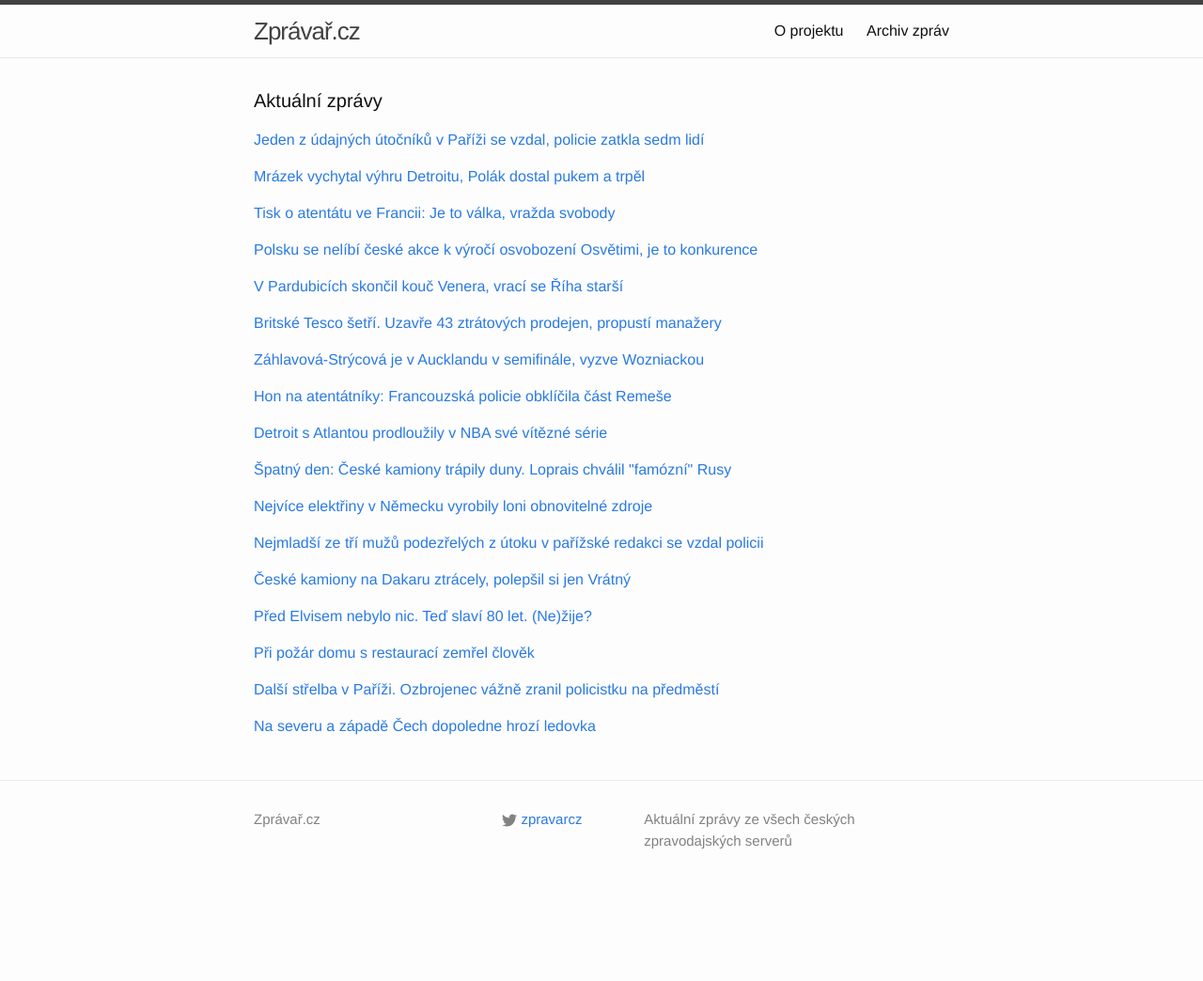
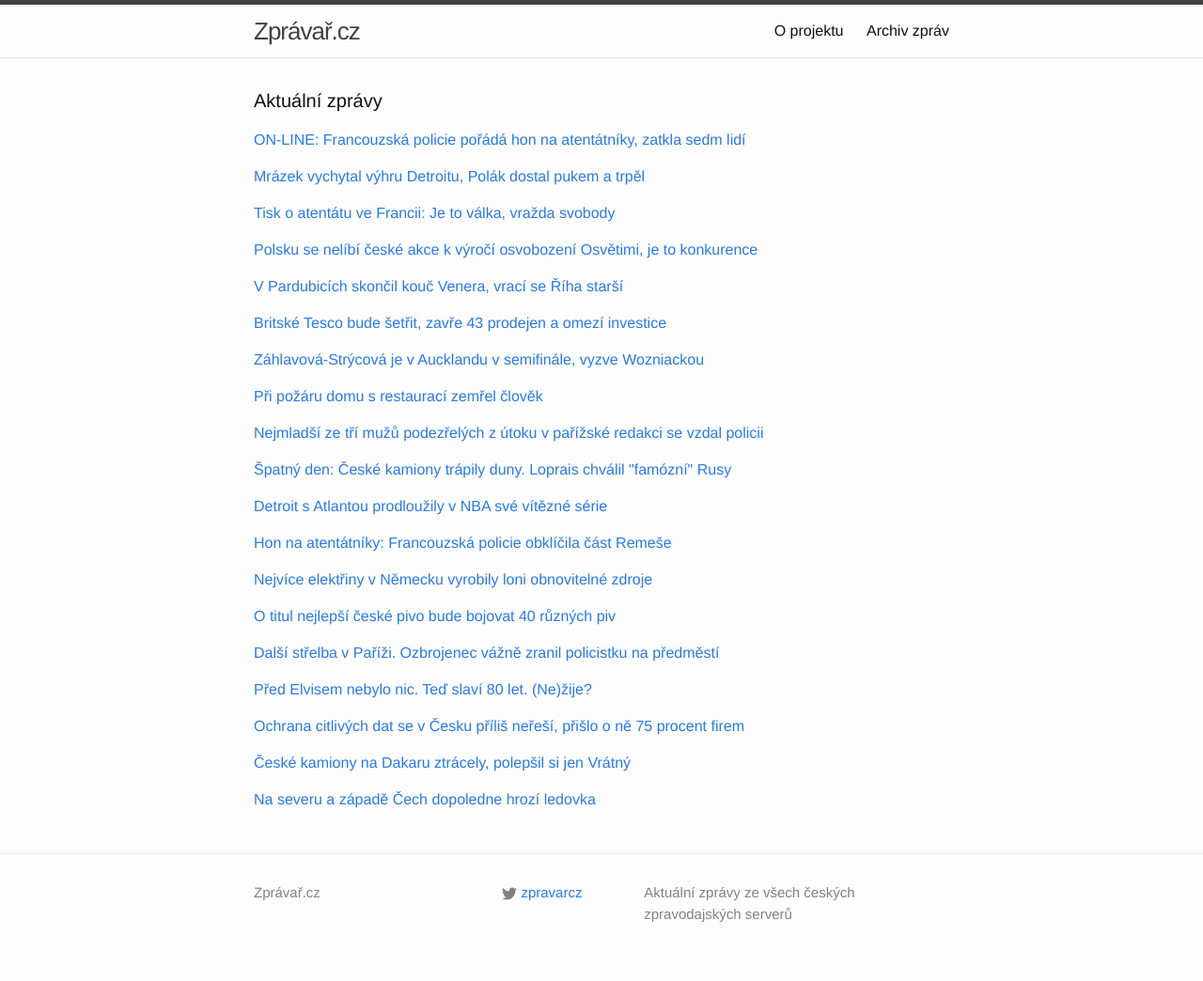
Before and after one commit to adliska/zpravar, a Jekyll site: the page built from index.html, in a window 1280 px wide. Shown: the whole page at 94% size. Built offline with Jekyll 4.4.1, drawn with Linux system fonts in a browser that asks for light colours; before the commit the page ends 966 px from its top, so only the background shows below that; some of the changed lines change nothing that is shown.

Commit message:
zpravar news update

```diff
--- a/index.html
+++ b/index.html
@@ -5,9 +5,10 @@ layout: default
 <div class="home">
     <h1 class="page-heading">Aktuální zprávy</h1>
 
-<p><a href="javascript:;" onclick="toggle_visibility('zpravy0')">Jeden z údajných útočníků v Paříži se vzdal, policie zatkla sedm lidí</a></p>
+<p><a href="javascript:;" onclick="toggle_visibility('zpravy0')">ON-LINE: Francouzská policie pořádá hon na atentátníky, zatkla sedm lidí</a></p>
 <div id="zpravy0" style="display:none">
 <ul>
+<li><a href=http://zahranicni.ihned.cz/c1-63350570-on-line-francouzska-policie-porada-hon-na-atentatniky-zatkla-sedm-lidi>ON-LINE: Francouzská policie pořádá hon na atentátníky, zatkla sedm lidí - zahranicni.ihned.cz</a></li>
 <li><a href=http://zpravy.e15.cz/zahranicni/udalosti/jeden-z-udajnych-utocniku-v-parizi-se-vzdal-policie-zatkla-sedm-lidi-1150770>Jeden z údajných útočníků v Paříži se vzdal, policie zatkla sedm lidí - zpravy.e15.cz</a></li>
 <li><a href=http://www.tyden.cz/rubriky/zahranici/evropa/dalsi-teror-v-parizi-po-policistech-strileli-ze-samopalu_329404.html>Další teror v Paříži? Po policistech stříleli ze samopalů - www.tyden.cz</a></li>
 <li><a href=http://zahranicni.ihned.cz/c1-63350570-on-line-francouzska-policie-porada-hon-na-atentatniky-dva-stale-unikaji>ON-LINE: Francouzská policie pořádá hon na atentátníky, dva stále unikají - zahranicni.ihned.cz</a></li>
@@ -67,9 +68,10 @@ layout: default
 <li><a href=http://hokej.idnes.cz/hokej-pardubice-treneri-venera-riha-d67-/hokej.aspx?c=A150108_091708_hokej_rou>Kouč Venera v Pardubicích skončil, tým povede Miloš Říha se synem - hokej.idnes.cz</a></li>
 <li><a href=http://www.tyden.cz/rubriky/sport/hokej/extraliga/trener-venera-v-pardubicich-skoncil-nahradil-ho-riha_329415.html>Trenér Venera v Pardubicích skončil, nahradí ho Říha - www.tyden.cz</a></li>
 </ul>
-</div><p><a href="javascript:;" onclick="toggle_visibility('zpravy5')">Britské Tesco šetří. Uzavře 43 ztrátových prodejen, propustí manažery</a></p>
+</div><p><a href="javascript:;" onclick="toggle_visibility('zpravy5')">Britské Tesco bude šetřit, zavře 43 prodejen a omezí investice</a></p>
 <div id="zpravy5" style="display:none">
 <ul>
+<li><a href=http://www.denik.cz/ekonomika/britske-tesco-bude-setrit-zavre-43-prodejen-a-omezi-investice-20150108.html>Britské Tesco bude šetřit, zavře 43 prodejen a omezí investice - www.denik.cz</a></li>
 <li><a href=http://ekonomika.idnes.cz/britske-tesco-uzavre-desitky-prodejen-dhx-/eko-zahranicni.aspx?c=A150108_093646_eko-zahranicni_fih>Britské Tesco šetří. Uzavře 43 ztrátových prodejen, propustí manažery - ekonomika.idnes.cz</a></li>
 <li><a href=http://zpravy.aktualne.cz/ekonomika/tesco-zavre-v-britanii-pres-40-obchodu-usetri-miliardy/r~0f12b0fe971111e4b6d20025900fea04/>Tesco zavře v Británii přes 40 obchodů, ušetří miliardy - zpravy.aktualne.cz</a></li>
 <li><a href=http://byznys.ihned.cz/c1-63351170-tesco-zavadi-usporna-opatreni-v-britanii-zavre-43-ztratovych-prodejen>Tesco zavádí úsporná opatření, v Británii zavře 43 ztrátových prodejen - byznys.ihned.cz</a></li>
@@ -85,21 +87,22 @@ layout: default
 <li><a href=http://sport.aktualne.cz/zahlavova-strycova-se-v-aucklandu-utka-o-finale/r~55e8af88970211e4b98c002590604f2e/>Záhlavová-Strýcová se v Aucklandu utká o finále - sport.aktualne.cz</a></li>
 <li><a href=http://sport.idnes.cz/tenis-turnaje-zpravodajstvi-diw-/tenis.aspx?c=A150108_070408_tenis_rou>Tenistka Záhlavová-Strýcová je na turnaji v Aucklandu už v semifinále - sport.idnes.cz</a></li>
 </ul>
-</div><p><a href="javascript:;" onclick="toggle_visibility('zpravy7')">Hon na atentátníky: Francouzská policie obklíčila část Remeše</a></p>
+</div><p><a href="javascript:;" onclick="toggle_visibility('zpravy7')">Při požáru domu s restaurací zemřel člověk</a></p>
 <div id="zpravy7" style="display:none">
 <ul>
-<li><a href=http://www.ceskatelevize.cz/ct24/svet/297450-hon-na-atentatniky-francouzska-policie-obklicila-cast-remese/>Hon na atentátníky: Francouzská policie obklíčila část Remeše - www.ceskatelevize.cz</a></li>
-<li><a href=http://www.ceskatelevize.cz/ct24/svet/297450-francouzska-policie-provedla-zasah-teroristy-zatim-nedopadla/>Francouzská policie provedla zásah, teroristy zatím nedopadla - www.ceskatelevize.cz</a></li>
-<li><a href=http://www.ceskatelevize.cz/ct24/svet/297450-francouzska-policie-lokalizovala-teroristy-a-provadi-zasah/>Francouzská policie lokalizovala teroristy a provádí zásah - www.ceskatelevize.cz</a></li>
-<li><a href=http://www.ceskatelevize.cz/ct24/svet/297450-francouzska-policie-lokalizovala-teroristy-a-chysta-zasah/>Francouzská policie lokalizovala teroristy a chystá zásah - www.ceskatelevize.cz</a></li>
+<li><a href=http://www.ceskatelevize.cz/ct24/regiony/297500-pri-pozaru-domu-s-restauraci-zemrel-clovek/>Při požáru domu s restaurací zemřel člověk - www.ceskatelevize.cz</a></li>
+<li><a href=http://brno.idnes.cz/pozar-ve-vitonicich-na-znojemsku-dq0-/brno-zpravy.aspx?c=A150108_093846_brno-zpravy_daj>Na Znojemsku vyhořel dům. V podkroví našli hasiči mrtvého muže - brno.idnes.cz</a></li>
+<li><a href=http://www.ceskatelevize.cz/ct24/regiony/297500-pri-pozar-domu-s-restauraci-zemrel-clovek/>Při požár domu s restaurací zemřel člověk - www.ceskatelevize.cz</a></li>
+<li><a href=http://www.ceskenoviny.cz/zpravy/zpravy/na-znojemsku-vyhorel-dum-pozar-neprezil-jeden-muz/1166335>Na Znojemsku vyhořel dům, požár nepřežil jeden muž - www.ceskenoviny.cz</a></li>
+<li><a href=http://www.ceskenoviny.cz/zpravy/zpravy/hasici-hledaji-ve-shorelem-dome-na-znojemsku-ostatky-muze/1166335>Hasiči hledají ve shořelém domě na Znojemsku ostatky muže - www.ceskenoviny.cz</a></li>
 </ul>
-</div><p><a href="javascript:;" onclick="toggle_visibility('zpravy8')">Detroit s Atlantou prodloužily v NBA své vítězné série</a></p>
+</div><p><a href="javascript:;" onclick="toggle_visibility('zpravy8')">Nejmladší ze tří mužů podezřelých z útoku v pařížské redakci se vzdal policii</a></p>
 <div id="zpravy8" style="display:none">
 <ul>
-<li><a href=http://sport.aktualne.cz/detroit-s-atlantou-prodlouzily-v-nba-sve-vitezne-serie/r~8ed8ad7e971211e490f70025900fea04/>Detroit s Atlantou prodloužily v NBA své vítězné série - sport.aktualne.cz</a></li>
-<li><a href=http://sport.idnes.cz/basketbal-nba-zpravodajstvi-dgc-/basket.aspx?c=A150108_092205_sport-basket_rou>Basketbalisté Detroitu a Atlanty prodloužili v NBA své vítězné série - sport.idnes.cz</a></li>
-<li><a href=http://www.denik.cz/ostatni_sport/detroit-s-atlantou-prodlouzily-v-nba-sve-vitezne-serie-20150108.html>Detroit se po výměně trenéra chytil, vyhrál už sedmé utkání - www.denik.cz</a></li>
-<li><a href=http://www.sportovninoviny.cz/zpravy/detroit-s-atlantou-prodlouzily-v-nba-sve-vitezne-serie/1166334>Detroit s Atlantou prodloužily v NBA své vítězné série - www.sportovninoviny.cz</a></li>
+<li><a href=http://www.rozhlas.cz/_zprava/nejmladsi-ze-tri-muzu-podezrelych-z-utoku-v-parizske-redakci-se-vzdal-policii--1440941>Nejmladší ze tří mužů podezřelých z útoku v pařížské redakci se vzdal policii - www.rozhlas.cz</a></li>
+<li><a href=http://www.rozhlas.cz/_zprava/nejmladsi-ze-tri-muzu-podezrelych-z-utoku-v-parizske-redakci-se-vzdal--1440941>Nejmladší ze tří mužů podezřelých z útoku v pařížské redakci se vzdal - www.rozhlas.cz</a></li>
+<li><a href=http://www.rozhlas.cz/_zprava/nejmladsi-ze-tri-muzu-podezrelych-z-utoku-v-parizske-redakci-se-udajne-vzdal--1440941>Nejmladší ze tří mužů podezřelých z útoku v pařížské redakci se údajně vzdal - www.rozhlas.cz</a></li>
+<li><a href=http://www.rozhlas.cz/_zprava/francouzska-policie-je-v-remesi-pripravena-k-zasahu-proti-teroristum-kteri-zabili-12-lidi--1440941>Francouzská policie je v Remeši připravená k zásahu proti teroristům, kteří zabili 12 lidí - www.rozhlas.cz</a></li>
 </ul>
 </div><p><a href="javascript:;" onclick="toggle_visibility('zpravy9')">Špatný den: České kamiony trápily duny. Loprais chválil "famózní" Rusy</a></p>
 <div id="zpravy9" style="display:none">
@@ -109,52 +112,67 @@ layout: default
 <li><a href=http://sport.aktualne.cz/ceske-kamiony-na-dakaru-ztracely-polepsil-si-jen-vratny/r~bdd3a722970411e498be002590604f2e/>České kamiony na Dakaru ztrácely, polepšil si jen Vrátný - sport.aktualne.cz</a></li>
 <li><a href=http://sport.idnes.cz/rallye-dakar-kamiony-0ri-/motorsport.aspx?c=A150108_080116_motorsport_rou>České kamiony ve středu na Dakaru ztrácely, polepšil si jen Vrátný - sport.idnes.cz</a></li>
 </ul>
-</div><p><a href="javascript:;" onclick="toggle_visibility('zpravy10')">Nejvíce elektřiny v Německu vyrobily loni obnovitelné zdroje</a></p>
+</div><p><a href="javascript:;" onclick="toggle_visibility('zpravy10')">Detroit s Atlantou prodloužily v NBA své vítězné série</a></p>
 <div id="zpravy10" style="display:none">
+<ul>
+<li><a href=http://sport.aktualne.cz/detroit-s-atlantou-prodlouzily-v-nba-sve-vitezne-serie/r~8ed8ad7e971211e490f70025900fea04/>Detroit s Atlantou prodloužily v NBA své vítězné série - sport.aktualne.cz</a></li>
+<li><a href=http://sport.idnes.cz/basketbal-nba-zpravodajstvi-dgc-/basket.aspx?c=A150108_092205_sport-basket_rou>Basketbalisté Detroitu a Atlanty prodloužili v NBA své vítězné série - sport.idnes.cz</a></li>
+<li><a href=http://www.denik.cz/ostatni_sport/detroit-s-atlantou-prodlouzily-v-nba-sve-vitezne-serie-20150108.html>Detroit se po výměně trenéra chytil, vyhrál už sedmé utkání - www.denik.cz</a></li>
+<li><a href=http://www.sportovninoviny.cz/zpravy/detroit-s-atlantou-prodlouzily-v-nba-sve-vitezne-serie/1166334>Detroit s Atlantou prodloužily v NBA své vítězné série - www.sportovninoviny.cz</a></li>
+</ul>
+</div><p><a href="javascript:;" onclick="toggle_visibility('zpravy11')">Hon na atentátníky: Francouzská policie obklíčila část Remeše</a></p>
+<div id="zpravy11" style="display:none">
+<ul>
+<li><a href=http://www.ceskatelevize.cz/ct24/svet/297450-hon-na-atentatniky-francouzska-policie-obklicila-cast-remese/>Hon na atentátníky: Francouzská policie obklíčila část Remeše - www.ceskatelevize.cz</a></li>
+<li><a href=http://www.ceskatelevize.cz/ct24/svet/297450-francouzska-policie-provedla-zasah-teroristy-zatim-nedopadla/>Francouzská policie provedla zásah, teroristy zatím nedopadla - www.ceskatelevize.cz</a></li>
+<li><a href=http://www.ceskatelevize.cz/ct24/svet/297450-francouzska-policie-lokalizovala-teroristy-a-provadi-zasah/>Francouzská policie lokalizovala teroristy a provádí zásah - www.ceskatelevize.cz</a></li>
+<li><a href=http://www.ceskatelevize.cz/ct24/svet/297450-francouzska-policie-lokalizovala-teroristy-a-chysta-zasah/>Francouzská policie lokalizovala teroristy a chystá zásah - www.ceskatelevize.cz</a></li>
+</ul>
+</div><p><a href="javascript:;" onclick="toggle_visibility('zpravy12')">Nejvíce elektřiny v Německu vyrobily loni obnovitelné zdroje</a></p>
+<div id="zpravy12" style="display:none">
 <ul>
 <li><a href=http://zpravy.e15.cz/zahranicni/ekonomika/nejvice-elektriny-v-nemecku-vyrobily-loni-obnovitelne-zdroje-1151205>Nejvíce elektřiny v Německu vyrobily loni obnovitelné zdroje - zpravy.e15.cz</a></li>
 <li><a href=http://www.denik.cz/ekonomika/nejvice-elektriny-v-nemecku-vyrobily-loni-obnovitelne-zdroje-20150108.html>Nejvíce elektřiny v Německu vyrobily loni obnovitelné zdroje - www.denik.cz</a></li>
 <li><a href=http://byznys.ihned.cz/c1-63350560-obnovitelne-zdroje-loni-v-nemecku-poprve-vyrobily-nejvic-elektriny>Obnovitelné zdroje loni v Německu poprvé vyrobily nejvíc elektřiny - byznys.ihned.cz</a></li>
 <li><a href=http://www.financninoviny.cz/zpravodajstvi/zpravy/nejvice-elektriny-v-nemecku-vyrobily-loni-obnovitelne-zdroje/1166279>Nejvíce elektřiny v Německu vyrobily loni obnovitelné zdroje - www.financninoviny.cz</a></li>
 </ul>
-</div><p><a href="javascript:;" onclick="toggle_visibility('zpravy11')">Nejmladší ze tří mužů podezřelých z útoku v pařížské redakci se vzdal policii</a></p>
-<div id="zpravy11" style="display:none">
+</div><p><a href="javascript:;" onclick="toggle_visibility('zpravy13')">O titul nejlepší české pivo bude bojovat 40 různých piv</a></p>
+<div id="zpravy13" style="display:none">
 <ul>
-<li><a href=http://www.rozhlas.cz/_zprava/nejmladsi-ze-tri-muzu-podezrelych-z-utoku-v-parizske-redakci-se-vzdal-policii--1440941>Nejmladší ze tří mužů podezřelých z útoku v pařížské redakci se vzdal policii - www.rozhlas.cz</a></li>
-<li><a href=http://www.rozhlas.cz/_zprava/nejmladsi-ze-tri-muzu-podezrelych-z-utoku-v-parizske-redakci-se-vzdal--1440941>Nejmladší ze tří mužů podezřelých z útoku v pařížské redakci se vzdal - www.rozhlas.cz</a></li>
-<li><a href=http://www.rozhlas.cz/_zprava/nejmladsi-ze-tri-muzu-podezrelych-z-utoku-v-parizske-redakci-se-udajne-vzdal--1440941>Nejmladší ze tří mužů podezřelých z útoku v pařížské redakci se údajně vzdal - www.rozhlas.cz</a></li>
-<li><a href=http://www.rozhlas.cz/_zprava/francouzska-policie-je-v-remesi-pripravena-k-zasahu-proti-teroristum-kteri-zabili-12-lidi--1440941>Francouzská policie je v Remeši připravená k zásahu proti teroristům, kteří zabili 12 lidí - www.rozhlas.cz</a></li>
+<li><a href=http://www.novinky.cz/muzi/358105-o-titul-nejlepsi-ceske-pivo-bude-bojovat-40-ruznych-piv.html>O titul nejlepší české pivo bude bojovat 40 různých piv - www.novinky.cz</a></li>
+<li><a href=http://www.novinky.cz/muzi/358105-o-titul-nejlepsiho-ceskeho-piva-bude-bojovat-40-ruznych-piv.html>O titul nejlepšího českého piva bude bojovat 40 různých piv - www.novinky.cz</a></li>
+<li><a href=http://www.lidovky.cz/v-soutezi-sudovych-piv-bude-letos-pres-20-druhu-fqo-/dobra-chut.aspx?c=A150107_135520_dobra-chut_ape>Chuť, vůně a říz. Malé i velké pivovary se chystají na souboj  - www.lidovky.cz</a></li>
 </ul>
-</div><p><a href="javascript:;" onclick="toggle_visibility('zpravy12')">České kamiony na Dakaru ztrácely, polepšil si jen Vrátný</a></p>
-<div id="zpravy12" style="display:none">
+</div><p><a href="javascript:;" onclick="toggle_visibility('zpravy14')">Další střelba v Paříži. Ozbrojenec vážně zranil policistku na předměstí</a></p>
+<div id="zpravy14" style="display:none">
+<ul>
+<li><a href=http://www.ceskatelevize.cz/ct24/svet/297493-dalsi-strelba-v-parizi-ozbrojenec-vazne-zranil-policistku-na-predmesti/>Další střelba v Paříži. Ozbrojenec vážně zranil policistku na předměstí - www.ceskatelevize.cz</a></li>
+<li><a href=http://www.ceskatelevize.cz/ct24/svet/297493-dalsi-strelba-v-parizi-ozbrojenci-napadli-policisty-na-predmesti/>Další střelba v Paříži. Ozbrojenci napadli policisty na předměstí - www.ceskatelevize.cz</a></li>
+<li><a href=http://www.ceskenoviny.cz/zpravy/zpravy/pri-strelbe-na-jihu-parize-byl-zranen-policista/1166337>Při střelbě na jihu Paříže byl zraněn policista - www.ceskenoviny.cz</a></li>
+</ul>
+</div><p><a href="javascript:;" onclick="toggle_visibility('zpravy15')">Před Elvisem nebylo nic. Teď slaví 80 let. (Ne)žije?</a></p>
+<div id="zpravy15" style="display:none">
+<ul>
+<li><a href=http://www.ceskatelevize.cz/ct24/kultura/297411-pred-elvisem-nebylo-nic-ted-slavi-80-let-ne-zije/>Před Elvisem nebylo nic. Teď slaví 80 let. (Ne)žije? - www.ceskatelevize.cz</a></li>
+<li><a href=http://www.lidovky.cz/zivot-elvise-presleyho-pripominal-pohadku-skoncil-ale-predcasne-pyc-/lide.aspx?c=A150105_164302_lide_hm>Život Elvise Presleyho připomínal pohádku, skončil ale předčasně  - www.lidovky.cz</a></li>
+<li><a href=http://www.denik.cz/hudba/kral-rokenrolu-elvis-presley-by-se-dozil-osmdesatky-20150108.html>Král rokenrolu Elvis Presley by se dožil osmdesátky - www.denik.cz</a></li>
+</ul>
+</div><p><a href="javascript:;" onclick="toggle_visibility('zpravy16')">Ochrana citlivých dat se v Česku příliš neřeší,  přišlo o ně 75 procent firem</a></p>
+<div id="zpravy16" style="display:none">
+<ul>
+<li><a href=http://byznys.ihned.cz/c1-63351190-ochrana-citlivych-dat-se-v-cesku-prilis-neresi-prislo-o-ne-75-procent-firem>Ochrana citlivých dat se v Česku příliš neřeší,  přišlo o ně 75 procent firem - byznys.ihned.cz</a></li>
+<li><a href=http://domaci.ihned.cz/c1-63351190-ochrana-citlivych-dat-se-v-cesku-prilis-neresi-prislo-o-ne-75-procent-firem>Ochrana citlivých dat se v Česku příliš neřeší,  přišlo o ně 75 procent firem - domaci.ihned.cz</a></li>
+<li><a href=http://www.financninoviny.cz/zpravodajstvi/zpravy/pruzkum-az-tri-ctvrtiny-tuzemskych-firem-prisly-o-citliva-data/1166360>Průzkum: Až tři čtvrtiny tuzemských firem přišly o citlivá data - www.financninoviny.cz</a></li>
+</ul>
+</div><p><a href="javascript:;" onclick="toggle_visibility('zpravy17')">České kamiony na Dakaru ztrácely, polepšil si jen Vrátný</a></p>
+<div id="zpravy17" style="display:none">
 <ul>
 <li><a href=http://www.sportovninoviny.cz/zpravy/ceske-kamiony-na-dakaru-ztracely-polepsil-si-jen-vratny/1166255>České kamiony na Dakaru ztrácely, polepšil si jen Vrátný - www.sportovninoviny.cz</a></li>
 <li><a href=http://www.sportovninoviny.cz/zpravy/loprais-na-dakarske-rallye-klesl-na-ctvrte-misto/1166255>Loprais na dakarské rallye klesl na čtvrté místo - www.sportovninoviny.cz</a></li>
 <li><a href=http://sport.aktualne.cz/loprais-na-dakarske-rallye-klesl-na-ctvrte-misto/r~1629bf0096c011e4a10c0025900fea04/>Loprais na dakarské rallye klesl na čtvrté místo - sport.aktualne.cz</a></li>
 </ul>
-</div><p><a href="javascript:;" onclick="toggle_visibility('zpravy13')">Před Elvisem nebylo nic. Teď slaví 80 let. (Ne)žije?</a></p>
-<div id="zpravy13" style="display:none">
-<ul>
-<li><a href=http://www.ceskatelevize.cz/ct24/kultura/297411-pred-elvisem-nebylo-nic-ted-slavi-80-let-ne-zije/>Před Elvisem nebylo nic. Teď slaví 80 let. (Ne)žije? - www.ceskatelevize.cz</a></li>
-<li><a href=http://www.lidovky.cz/zivot-elvise-presleyho-pripominal-pohadku-skoncil-ale-predcasne-pyc-/lide.aspx?c=A150105_164302_lide_hm>Život Elvise Presleyho připomínal pohádku, skončil ale předčasně  - www.lidovky.cz</a></li>
-<li><a href=http://www.denik.cz/hudba/kral-rokenrolu-elvis-presley-by-se-dozil-osmdesatky-20150108.html>Král rokenrolu Elvis Presley by se dožil osmdesátky - www.denik.cz</a></li>
-</ul>
-</div><p><a href="javascript:;" onclick="toggle_visibility('zpravy14')">Při požár domu s restaurací zemřel člověk</a></p>
-<div id="zpravy14" style="display:none">
-<ul>
-<li><a href=http://www.ceskatelevize.cz/ct24/regiony/297500-pri-pozar-domu-s-restauraci-zemrel-clovek/>Při požár domu s restaurací zemřel člověk - www.ceskatelevize.cz</a></li>
-<li><a href=http://www.ceskenoviny.cz/zpravy/zpravy/na-znojemsku-vyhorel-dum-pozar-neprezil-jeden-muz/1166335>Na Znojemsku vyhořel dům, požár nepřežil jeden muž - www.ceskenoviny.cz</a></li>
-<li><a href=http://www.ceskenoviny.cz/zpravy/zpravy/hasici-hledaji-ve-shorelem-dome-na-znojemsku-ostatky-muze/1166335>Hasiči hledají ve shořelém domě na Znojemsku ostatky muže - www.ceskenoviny.cz</a></li>
-</ul>
-</div><p><a href="javascript:;" onclick="toggle_visibility('zpravy15')">Další střelba v Paříži. Ozbrojenec vážně zranil policistku na předměstí</a></p>
-<div id="zpravy15" style="display:none">
-<ul>
-<li><a href=http://www.ceskatelevize.cz/ct24/svet/297493-dalsi-strelba-v-parizi-ozbrojenec-vazne-zranil-policistku-na-predmesti/>Další střelba v Paříži. Ozbrojenec vážně zranil policistku na předměstí - www.ceskatelevize.cz</a></li>
-<li><a href=http://www.ceskatelevize.cz/ct24/svet/297493-dalsi-strelba-v-parizi-ozbrojenci-napadli-policisty-na-predmesti/>Další střelba v Paříži. Ozbrojenci napadli policisty na předměstí - www.ceskatelevize.cz</a></li>
-<li><a href=http://www.ceskenoviny.cz/zpravy/zpravy/pri-strelbe-na-jihu-parize-byl-zranen-policista/1166337>Při střelbě na jihu Paříže byl zraněn policista - www.ceskenoviny.cz</a></li>
-</ul>
-</div><p><a href="javascript:;" onclick="toggle_visibility('zpravy16')"> Na severu a západě Čech dopoledne hrozí ledovka </a></p>
-<div id="zpravy16" style="display:none">
+</div><p><a href="javascript:;" onclick="toggle_visibility('zpravy18')"> Na severu a západě Čech dopoledne hrozí ledovka </a></p>
+<div id="zpravy18" style="display:none">
 <ul>
 <li><a href=http://www.rozhlas.cz/_zprava/na-severu-a-zapade-cech-dopoledne-hrozi-ledovka--1440997> Na severu a západě Čech dopoledne hrozí ledovka  - www.rozhlas.cz</a></li>
 <li><a href=http://www.denik.cz/z_domova/na-severozapade-cech-se-muze-dopoledne-tvorit-ledovka-20150108.html>Meteorologové varují: Na severozápadě Čech se může tvořit ledovka - www.denik.cz</a></li>
```
